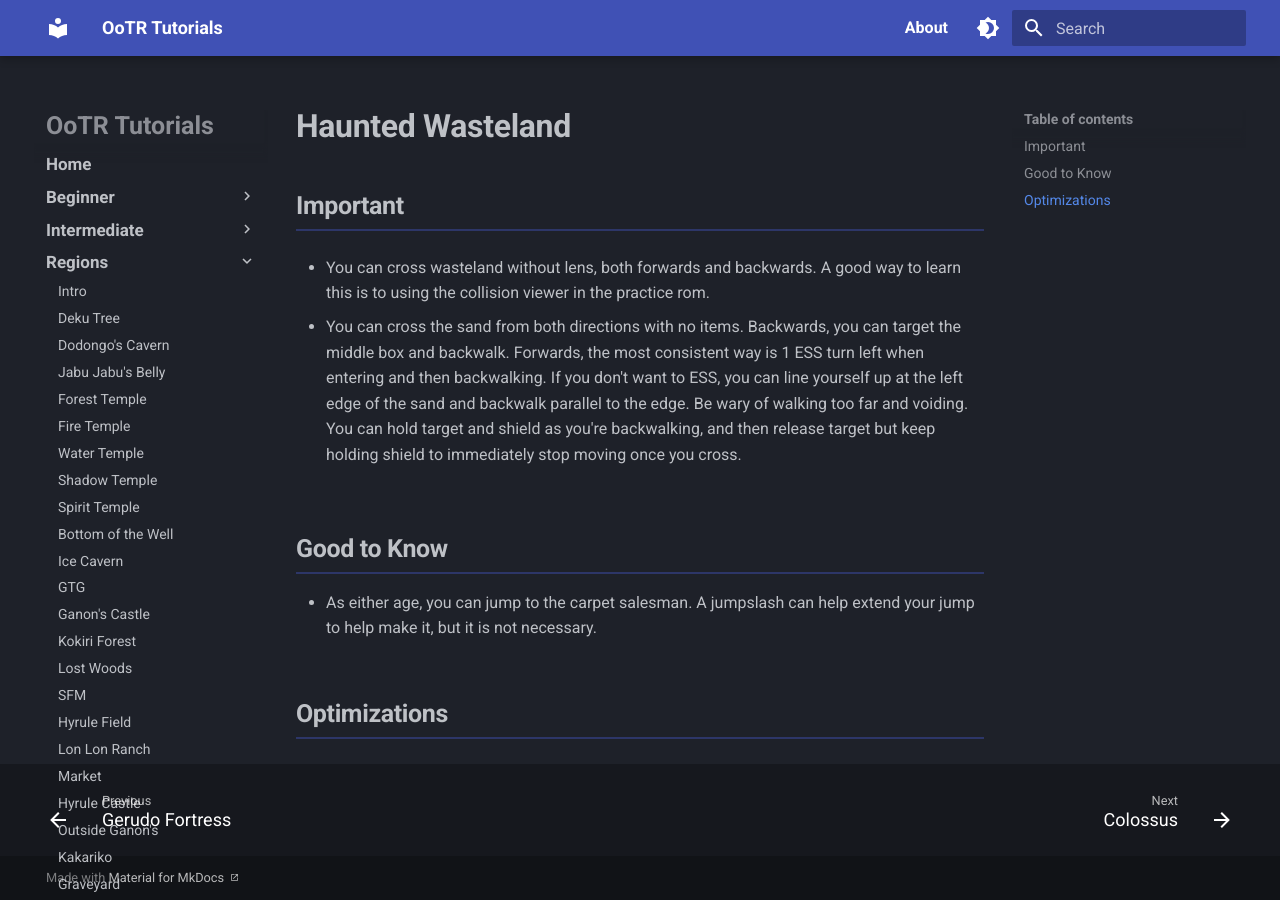
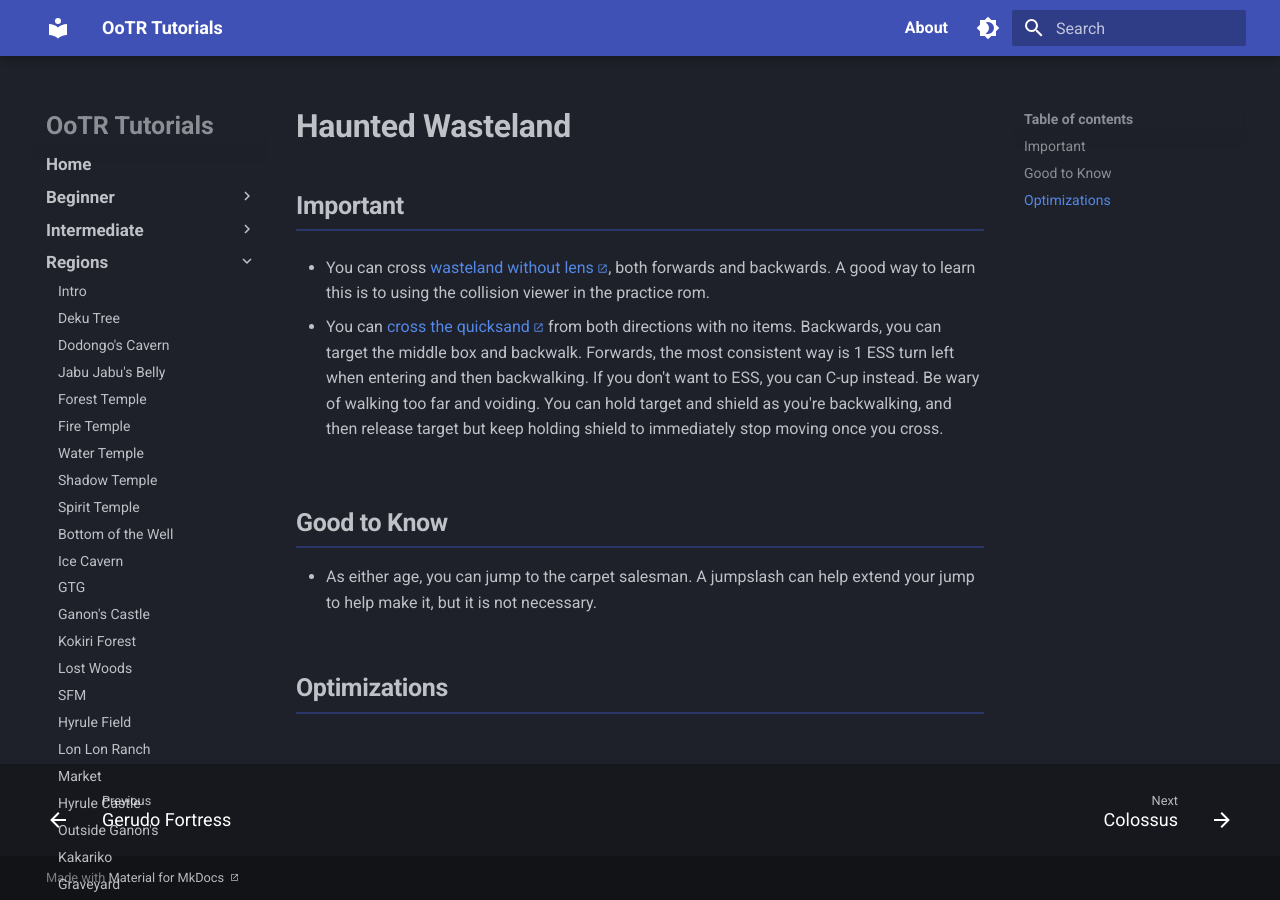
Before and after one commit to flee135/OoTR-Tutorials, an MkDocs documentation site: the page built from docs/regions/wasteland.md, in a window 1280 px wide. Built offline with MkDocs 1.6.1 and Material for MkDocs 9.7.7, drawn with Linux system fonts in a browser that asks for light colours.

Commit message:
region vids

```diff
--- a/docs/regions/wasteland.md
+++ b/docs/regions/wasteland.md
@@ -2,9 +2,9 @@
 
 ## Important
 
-- You can cross wasteland without lens, both forwards and backwards. A good way to learn this is to using the collision viewer in the practice rom.
+- You can cross [wasteland without lens](https://youtu.be/b_Bef-MKfOc), both forwards and backwards. A good way to learn this is to using the collision viewer in the practice rom.
 
-- You can cross the sand from both directions with no items. Backwards, you can target the middle box and backwalk. Forwards, the most consistent way is 1 ESS turn left when entering and then backwalking. If you don't want to ESS, you can line yourself up at the left edge of the sand and backwalk parallel to the edge. Be wary of walking too far and voiding. You can hold target and shield as you're backwalking, and then release target but keep holding shield to immediately stop moving once you cross.
+- You can [cross the quicksand](https://youtu.be/SDHyufHrqR0) from both directions with no items. Backwards, you can target the middle box and backwalk. Forwards, the most consistent way is 1 ESS turn left when entering and then backwalking. If you don't want to ESS, you can C-up instead. Be wary of walking too far and voiding. You can hold target and shield as you're backwalking, and then release target but keep holding shield to immediately stop moving once you cross.
 
 ## Good to Know
 
```
Also changed, not shown: docs/regions/domain.md (+1 -1 lines), docs/regions/lost-woods.md (+3 -1 lines), docs/regions/river.md (+2 -2 lines).
